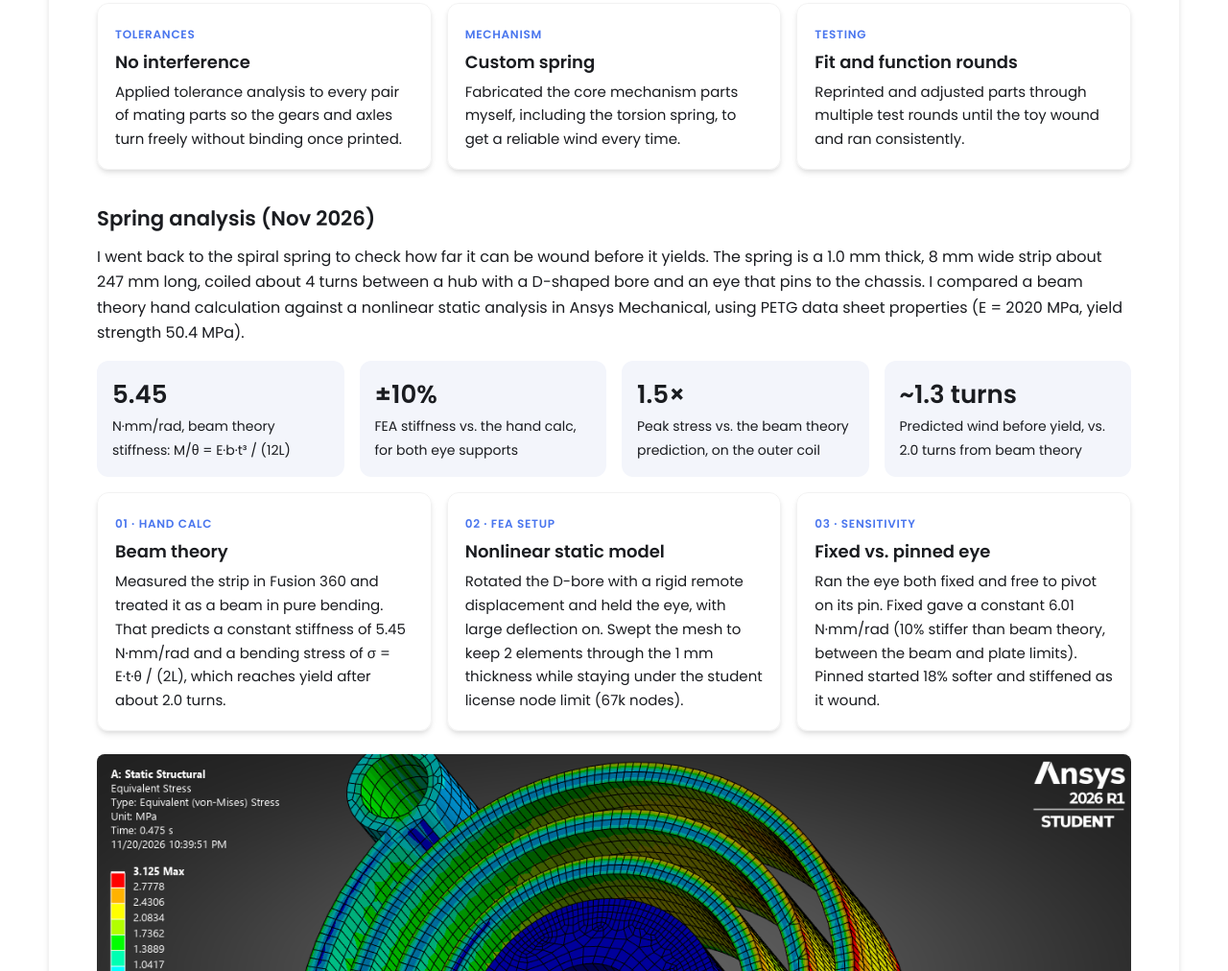
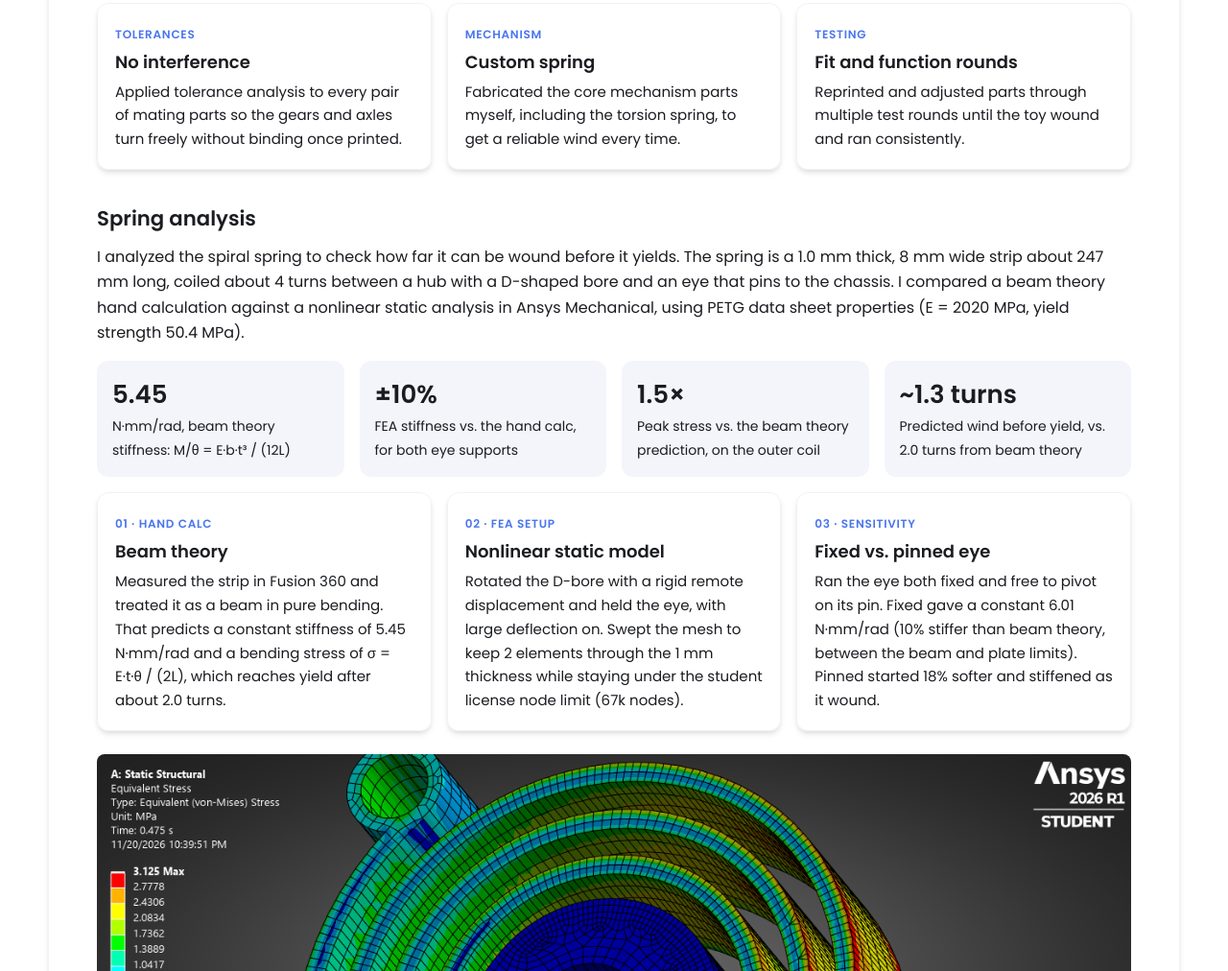
Before and after one commit to rohandarsi22/rohandarsi22.github.io, a plain HTML site: page projects/windup-toy/index.html in a window 1280 px wide. Shown: the part 1238-2250 px from the top of the page at 96% size. Drawn offline with Linux system fonts and the light colour scheme.

Commit message:
Remove date from spring analysis heading
Co-Authored-By: Claude Opus 5.5 <noreply@anthropic.com>
Claude-Session: https://claude.ai/code/session_01PxwEbRW3snaCXagQG2AH7u

```diff
--- a/projects/windup-toy/index.html
+++ b/projects/windup-toy/index.html
@@ -59,8 +59,8 @@
 <div class="step"><span class="label">TESTING</span><h3>Fit and function rounds</h3><p>Reprinted and adjusted parts through multiple test rounds until the toy wound and ran consistently.</p></div>
 </div>
 
-<h2>Spring analysis (Nov 2026)</h2>
-<p>I went back to the spiral spring to check how far it can be wound before it yields. The spring is a 1.0 mm thick, 8 mm wide strip about 247 mm long, coiled about 4 turns between a hub with a D-shaped bore and an eye that pins to the chassis. I compared a beam theory hand calculation against a nonlinear static analysis in Ansys Mechanical, using PETG data sheet properties (E = 2020 MPa, yield strength 50.4 MPa).</p>
+<h2>Spring analysis</h2>
+<p>I analyzed the spiral spring to check how far it can be wound before it yields. The spring is a 1.0 mm thick, 8 mm wide strip about 247 mm long, coiled about 4 turns between a hub with a D-shaped bore and an eye that pins to the chassis. I compared a beam theory hand calculation against a nonlinear static analysis in Ansys Mechanical, using PETG data sheet properties (E = 2020 MPa, yield strength 50.4 MPa).</p>
 
 <div class="stats">
 <div class="stat"><b>5.45</b><span>N·mm/rad, beam theory stiffness: M/θ = E·b·t³ / (12L)</span></div>
```
